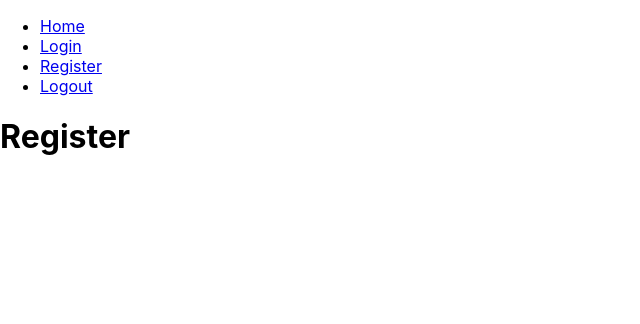
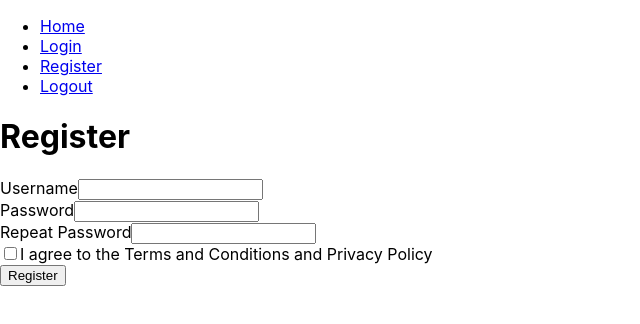
Before and after one commit to sp11037/project4, a React (Create React App) app in the folder client/: page /register in a window 1280 px wide. Shown: the top 324 px of the page, without its empty margins (0-640 px from the left). Built offline with nearby package versions, Linux system fonts and the light colour scheme.

Commit message:
Register feature

```diff
--- a/client/src/App.css
+++ b/client/src/App.css
@@ -1,38 +1,7 @@
-.App {
-  text-align: center;
+.hidden {
+  display: none;
 }
 
-.App-logo {
-  height: 40vmin;
-  pointer-events: none;
+.redText {
+  color: red;
 }
-
-@media (prefers-reduced-motion: no-preference) {
-  .App-logo {
-    animation: App-logo-spin infinite 20s linear;
-  }
-}
-
-.App-header {
-  background-color: #282c34;
-  min-height: 100vh;
-  display: flex;
-  flex-direction: column;
-  align-items: center;
-  justify-content: center;
-  font-size: calc(10px + 2vmin);
-  color: white;
-}
-
-.App-link {
-  color: #61dafb;
-}
-
-@keyframes App-logo-spin {
-  from {
-    transform: rotate(0deg);
-  }
-  to {
-    transform: rotate(360deg);
-  }
-}
--- a/client/src/pages/Register.js
+++ b/client/src/pages/Register.js
@@ -1,7 +1,116 @@
+import { useRef } from 'react';
+import { useNavigate } from 'react-router-dom';
+
 const Register = () => {
+    const unameRef = useRef();
+    const pwordRef = useRef();
+    const repeatPwordRef = useRef();
+    const tosRef = useRef();
+    const navigate = useNavigate();
+
+    const handleRegister = () => {
+        // input data
+        let user = {};
+        user.uname = unameRef.current.value;
+        user.pword = pwordRef.current.value;
+        const repeatPword = repeatPwordRef.current.value;
+        const tos = tosRef.current.checked;
+
+        // error messages
+        const unameError = document.querySelector('#unameError');
+        const pwordError = document.querySelector('#pwordError');
+        const repeatPwordError = document.querySelector('#repeatPwordError');
+        const tosContainer = document.querySelector('#tosContainer');
+
+        let url = `http://localhost:5000/user/${user.uname}`;
+        let parameters = {
+            method: 'GET'
+        }
+
+        fetch(url, parameters)
+            .then(res => res.json())
+            .then(json => {     // verify information
+                const u = json.user;
+                let errorCount = 0;
+
+                // check if username exists
+                if (u.length === 0) {
+                    unameError.classList.add('hidden');
+                } else {
+                    unameError.classList.remove('hidden');
+                    errorCount++;
+                }
+
+                // check if password is at least 8 characters and contains a number
+                if (user.pword.length > 7 && user.pword.search(/\d/) != -1) {
+                    pwordError.classList.add('hidden');
+                } else {
+                    pwordError.classList.remove('hidden');
+                    errorCount++;
+                }
+
+                // check if repeat password matches password
+                if (user.pword === repeatPword) {
+                    repeatPwordError.classList.add('hidden');
+                } else {
+                    repeatPwordError.classList.remove('hidden');
+                    errorCount++;
+                }
+
+                // check that the tos is accepted
+                if (tos) {
+                    tosContainer.classList.remove('redText');
+                } else {
+                    tosContainer.classList.add('redText');
+                    errorCount++;
+                }
+
+                if (errorCount !== 0) {
+                    throw new Error('Invalid new user');
+                }
+            })
+            .then(() => {       // insert new user into database
+                url = `http://localhost:5000/user`;
+                parameters = {
+                    method: 'POST',
+                    headers: {
+                        'Accept': 'application/json',
+                        'Content-Type': 'application/json'
+                    },
+                    body: JSON.stringify(user)
+                };
+
+                fetch(url, parameters);
+                navigate('/login');
+            })
+            .catch(err => console.log(err));
+    };
+
     return (
         <div>
             <h1>Register</h1>
+            <div>
+                Username
+                <input type='text' ref={unameRef} />
+                <span id='unameError' className='hidden'>Username already exists / Invalid Username</span>
+            </div>
+            <div>
+                Password
+                <input type='text' ref={pwordRef} />
+                <span id='pwordError' className='hidden'>Invalid password. Enter a password that is at least 8 characters long and contains a number.</span>
+            </div>
+            <div>
+                Repeat Password
+                <input type='text' ref={repeatPwordRef} />
+                <span id='repeatPwordError' className='hidden'>The two passwords do not match.</span>
+            </div>
+            <div id='tosContainer'>
+                <input type='checkbox' ref={tosRef} />
+                I agree to the Terms and Conditions and Privacy Policy
+            </div>
+            <div>
+                <button onClick={handleRegister}>Register</button>
+            </div>
         </div>
     );
 };
```
Also changed, not shown: 1 other file (tests, documents, lock files or other folders).
